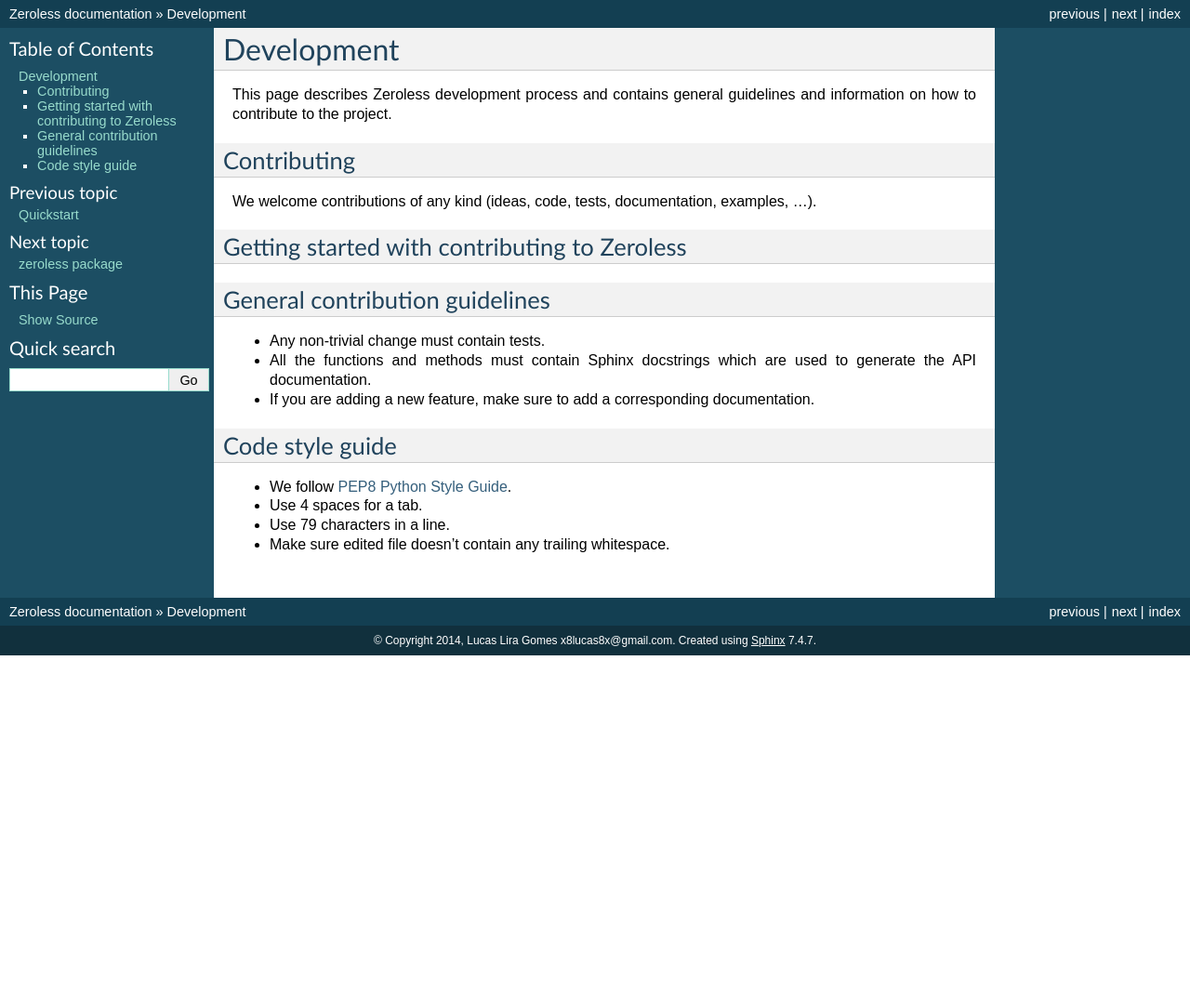
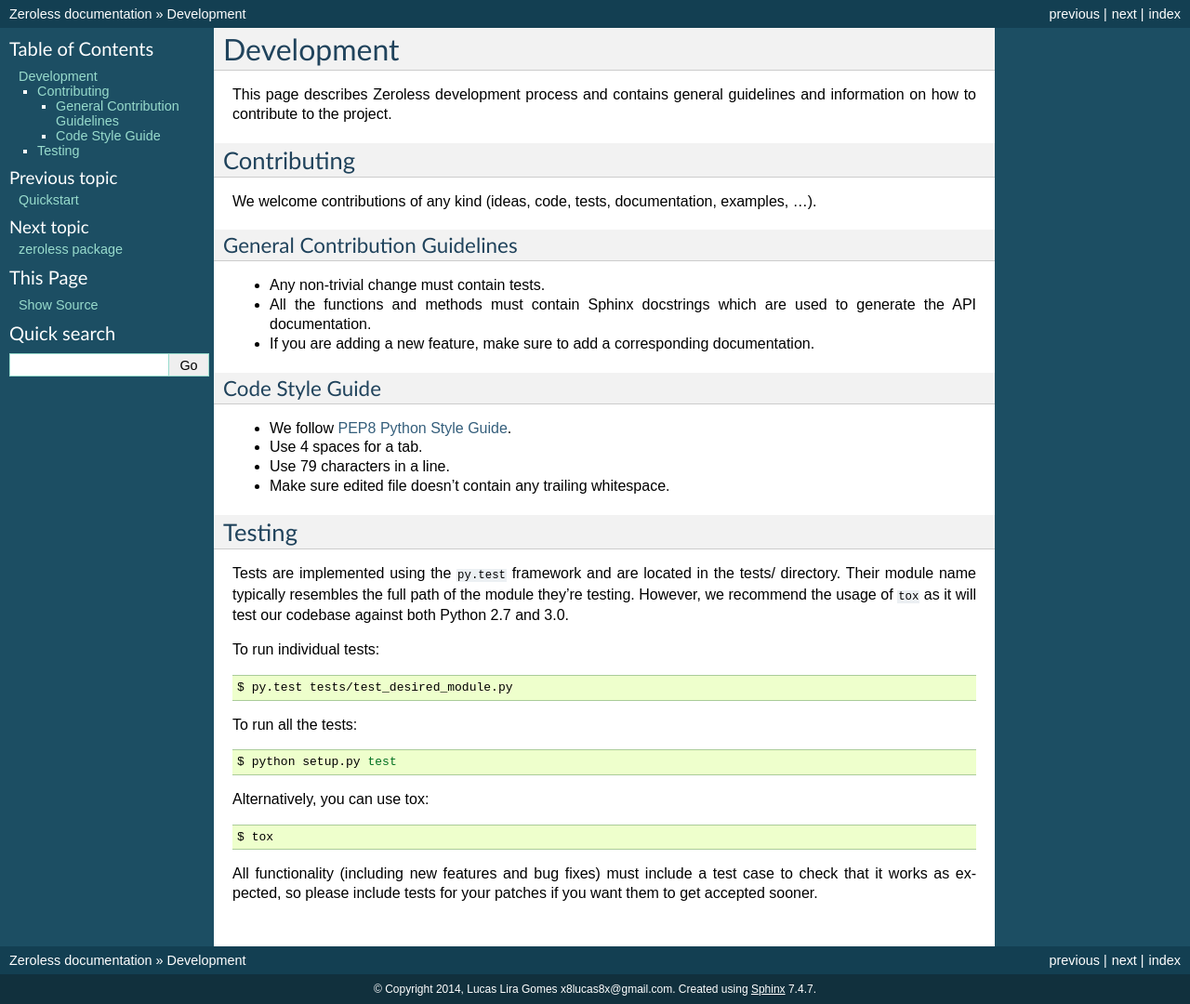
Before and after one commit to zmqless/python-zeroless, a Sphinx documentation site: the page built from docs/development.rst, in a window 1280 px wide. Shown: the whole page at 93% size. Built offline with Sphinx 7.4.7, drawn with Linux system fonts in a browser that asks for light colours; before the commit the page ends 900 px from its top, so only the background shows below that.

Commit message:
Added a testing section in the development.rst file.

```diff
--- a/docs/development.rst
+++ b/docs/development.rst
@@ -12,11 +12,8 @@
 We welcome contributions of any kind (ideas, code, tests, documentation,
 examples, ...).
 
-Getting started with contributing to Zeroless
----------------------------------------------
-
-General contribution guidelines
--------------------------------
+General Contribution Guidelines
+~~~~~~~~~~~~~~~~~~~~~~~~~~~~~~~
 
 * Any non-trivial change must contain tests.
 * All the functions and methods must contain Sphinx docstrings which are
@@ -24,8 +21,8 @@
 * If you are adding a new feature, make sure to add a corresponding
   documentation.
 
-Code style guide
-----------------
+Code Style Guide
+~~~~~~~~~~~~~~~~
 
 * We follow `PEP8 Python Style Guide`_.
 * Use 4 spaces for a tab.
@@ -33,3 +30,19 @@
 * Make sure edited file doesn't contain any trailing whitespace.
 
 .. _`PEP8 Python Style Guide`: http://www.python.org/dev/peps/pep-0008/
+
+Testing
+-------
+
+Tests are implemented using the ``py.test`` framework and are located
+in the tests/ directory. Their module name typically resembles the full
+path of the module they're testing. However, we recommend the usage of
+``tox`` as it will test our codebase against both Python 2.7 and 3.0.
+
+.. include:: ../README.rst
+   :start-after: _testing_content_start:
+   :end-before:  _testing_content_end:
+
+All functionality (including new features and bug fixes) must include a
+test case to check that it works as expected, so please include tests
+for your patches if you want them to get accepted sooner.
```
